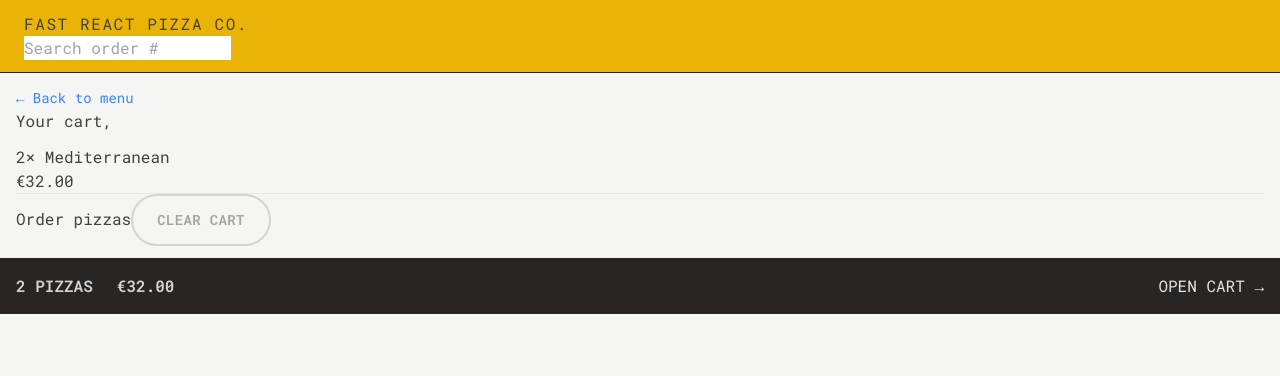
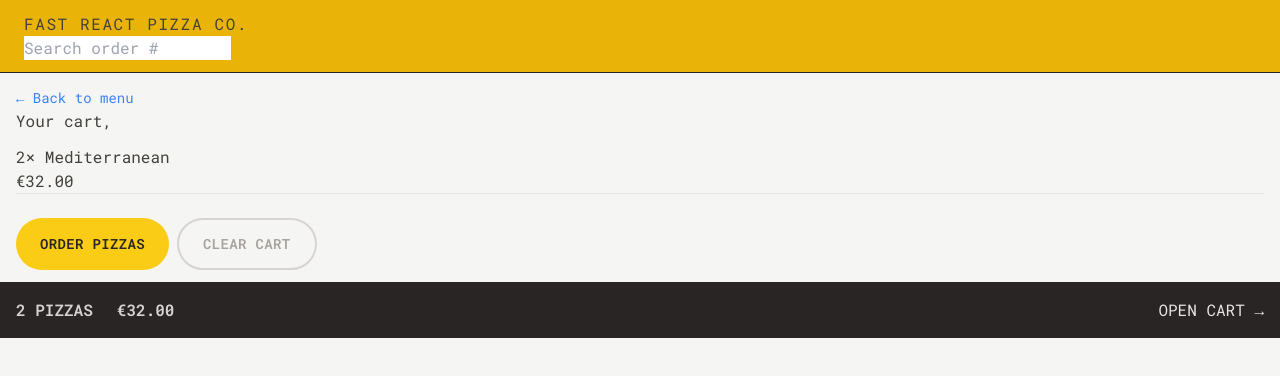
Before and after one commit to zeenat-abedin/fast-react-pizza, a React (Vite) app: page /cart in a window 1280 px wide. Shown: the top 376 px of the page. Built offline with nearby package versions, Linux system fonts and the light colour scheme.

Commit message:
remove `Link` from Cart component and replace it with `Button` from ui library

```diff
--- a/src/features/cart/Cart.jsx
+++ b/src/features/cart/Cart.jsx
@@ -1,4 +1,3 @@
-import { Link } from 'react-router-dom';
 import { useSelector } from 'react-redux';
 
 import LinkButton from '../../ui/LinkButton';
@@ -22,8 +21,8 @@ function Cart() {
         }
       </ul>
 
-      <div>
-        <Link to="/order/new" type='primary'>Order pizzas</Link>
+      <div className='mt-6 space-x-2'>
+        <Button to="/order/new" type='primary'>Order pizzas</Button>
         <Button type="secondary" onClick={()=>{}}>Clear cart</Button>
       </div>
     </div>
```
